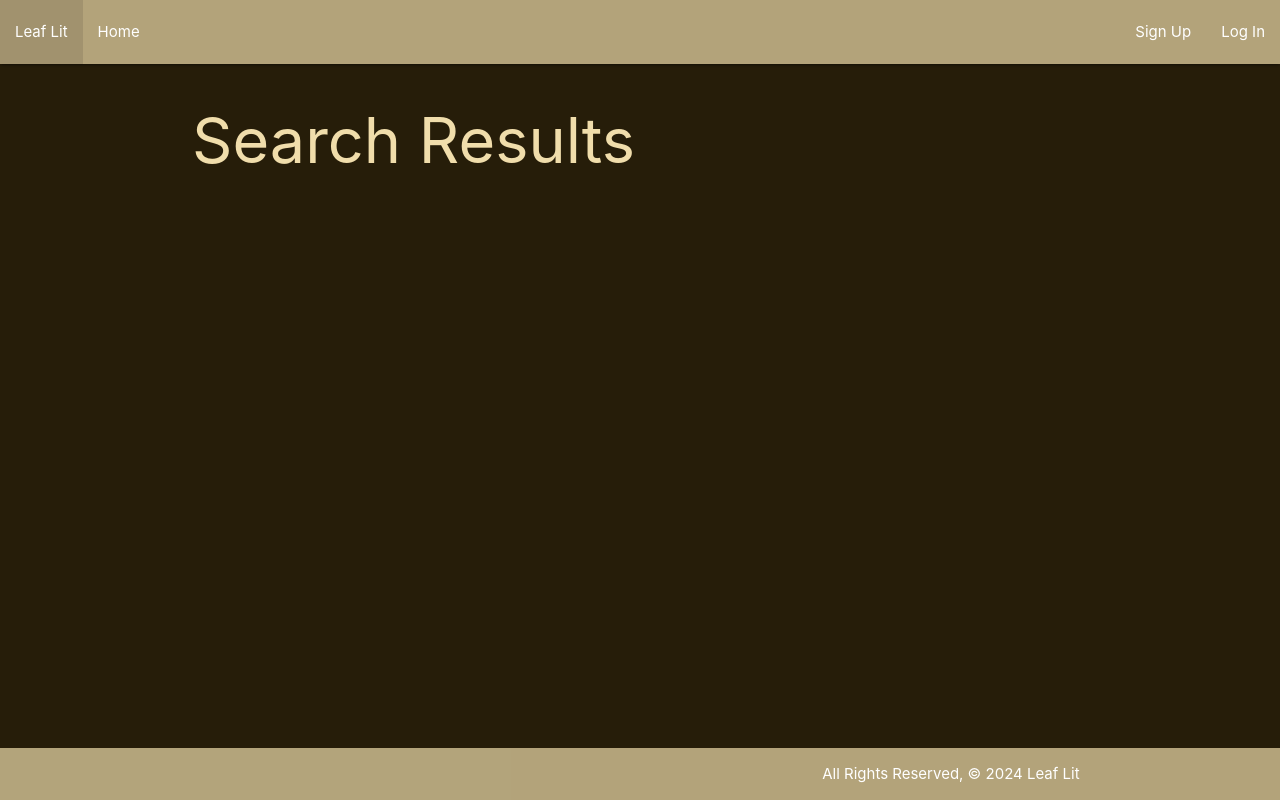
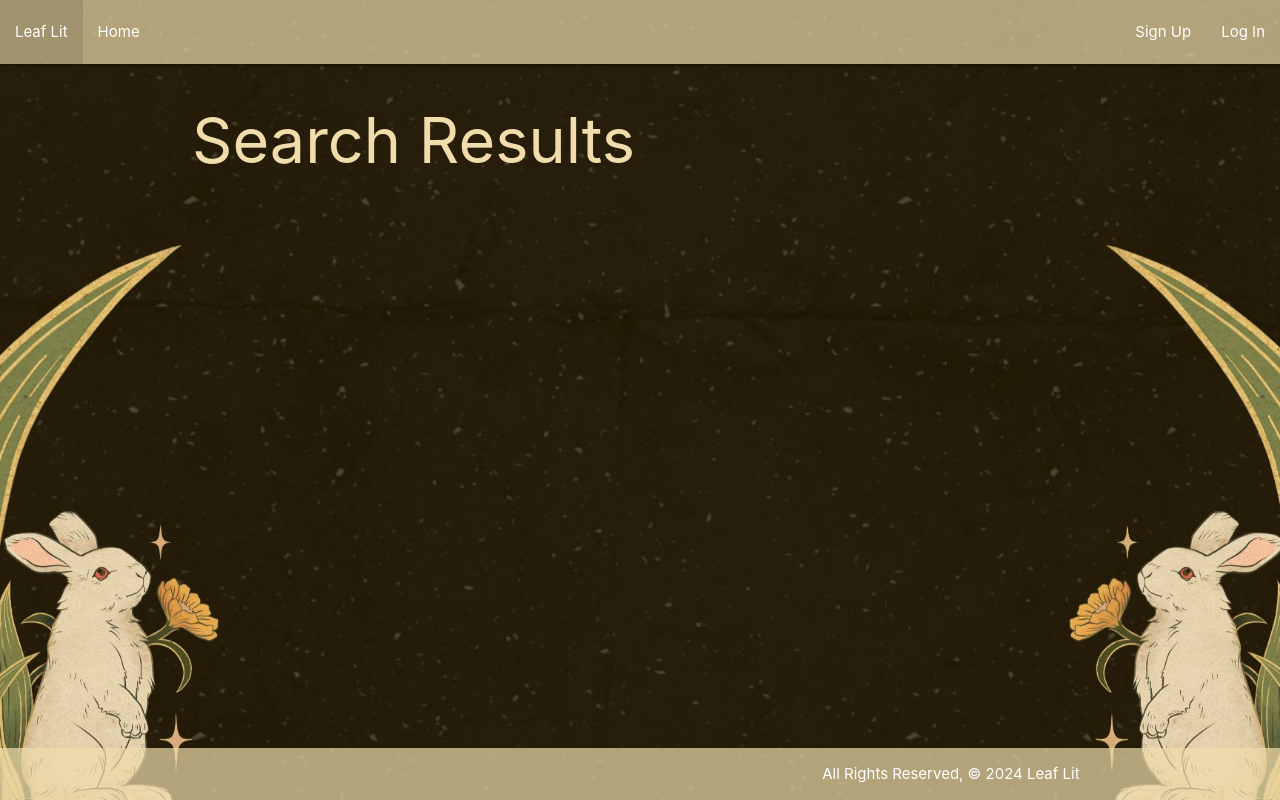
Before and after one commit to awm-builds/LeafLit, a Django app: page /search/books/ in a window 1280 px wide. Run offline with Django 5.2, Linux system fonts and the light colour scheme; data that the repository does not hold is empty.

Commit message:
Add images and styling

```diff
--- a/main_app/static/css/style.css
+++ b/main_app/static/css/style.css
@@ -19,18 +19,36 @@ svg.caret {
     fill: white
 }
 
+body:has(.home-page) {
+    background-image: url('/static/images/icons.jpg');
+    background-size: cover;
+    background-repeat: no-repeat;
+    background-position: center;
+    height: 100vh;
+}
+
+
+body:has(.book_search_page) {
+    background-image: url('/static/images/background_bunnies.jpg');
+    background-size: cover;
+    background-repeat: no-repeat;
+    background-position: center;
+    background-attachment: fixed;
+    height: 100vh;
+}
+
+
+
+
 .container a:hover {
     background-color: rgba(240, 221, 171, 0.5);
 }
 
-.home-page {
-    background-image: url('/static/images/cowboy.jpg');
-    /* background-size: cover; */
-    /* background-repeat: no-repeat; */
-    /* background-position: center; */
-    /* height: 100vh;
-    width: 100%; */
-}
+/* .home-page {
+
+    /* height: 100vh; */
+    /* width: 100%;
+} */
 
 .nav-wrapper {
     background-color: rgba(240, 221, 171, 0.7);
--- a/main_app/templates/base.html
+++ b/main_app/templates/base.html
@@ -12,7 +12,7 @@
   <link rel="stylesheet" href="https://cdnjs.cloudflare.com/ajax/libs/materialize/1.0.0/css/materialize.min.css">
 </head>
 
-<body class="{% block body_class %}{% endblock %}">
+<body>
   <header class="navbar-fixed">
     <nav class="nav-wrapper">
       <ul class="left">
--- a/main_app/templates/books/book_search_results.html
+++ b/main_app/templates/books/book_search_results.html
@@ -2,6 +2,7 @@
 {% block content %}
 
 <h1>Search Results</h1>
+<section class="book_search_page">
 {% for book in book_results %}
 <article>
     <h3>{{book.volumeInfo.title}}</h3>
@@ -9,5 +10,6 @@
     <a href="{% url 'book_detail' book.id %}"><button>Details</button></a>
 </article>
 {% endfor %}
+</section>
 
 {% endblock %}
```
Also changed, not shown: main_app/static/images/cowboy.jpg (deleted).
